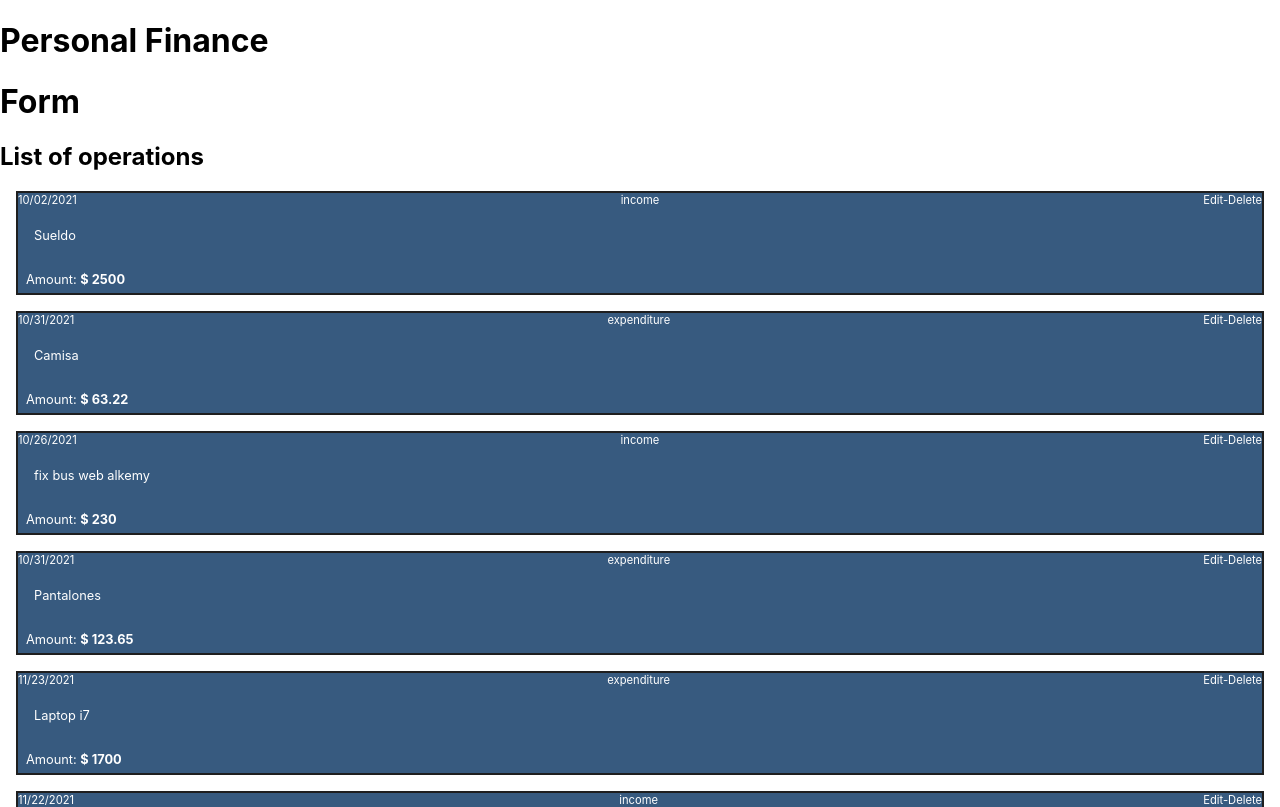
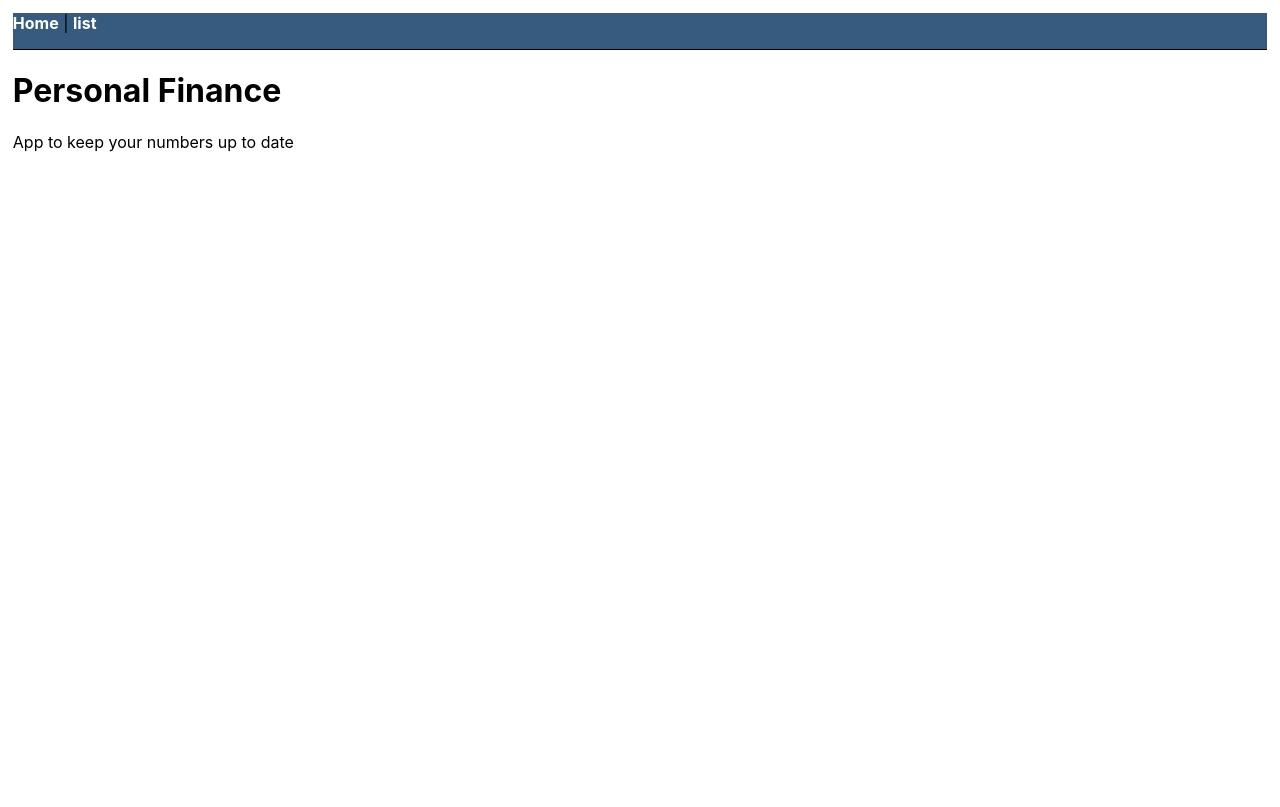
Before and after one commit to fom78/challenge-fullstack-alkemy, a React (Create React App) app: page / in a window 1280 px wide. Shown: the top 807 px of the page. Built offline with nearby package versions, Linux system fonts and the light colour scheme.

Commit message:
add first routes

```diff
--- a/package.json
+++ b/package.json
@@ -9,6 +9,7 @@
     "@testing-library/user-event": "^13.5.0",
     "react": "^17.0.2",
     "react-dom": "^17.0.2",
+    "react-router-dom": "^6.2.1",
     "react-scripts": "5.0.0",
     "styled-components": "^5.3.3",
     "web-vitals": "^2.1.3"
--- a/src/App.js
+++ b/src/App.js
@@ -1,14 +1,60 @@
+import { Outlet, Link } from "react-router-dom";
+// Components
 import Form from "components/Form";
 import List from "components/List";
+// Styles
+import styled from 'styled-components'
 
 function App() {
   return (
-    <>
-      <h1>Personal Finance</h1>
-      <Form />
-      <List />
-    </>
+    <Container>
+      <NavBar>
+        <Link to="/home">Home</Link> |{" "}
+        <Link to="/list">list</Link>
+      </NavBar>
+      <Main>
+        <h1>Personal Finance</h1>
+        <p>App to keep your numbers up to date</p>
+        <Outlet />
+      </Main>
+
+      <StyledFooter>Footer</StyledFooter>
+    </Container>
   );
 }
 
 export default App;
+
+export const Container = styled.div`
+  padding: .8rem;
+`
+export const Main = styled.main`
+/* height: calc(100vh - var(--footer-height) - 27px);
+border: 1px solid red; */
+
+`
+const NavBar = styled.nav`
+  border-bottom: solid 1px;
+  padding-bottom: 1rem;
+  background-color: var(--bg-primary);
+
+  & > a {
+    color: var(--text-primary);
+    font-weight: bold;
+  }
+`
+
+export const StyledFooter = styled.footer`
+position: fixed;
+bottom: 0;
+width: 100%;
+height: 38px;
+display: flex;
+display: none;
+justify-content: space-between;
+align-items: center;
+padding: 0 25px;
+background: rgba(1, 1, 1, 0.7);
+color: hsla(0, 0%, 100%, 0.9);
+font-size: 13px;
+`
--- a/src/index.css
+++ b/src/index.css
@@ -4,6 +4,7 @@
   --white: #fff;
   --gray-light: #f2f2f2;
   --dark: #1f1f1f;
+  --footer-height: 51px;
   --bg-primary: #375A7F;
   --text-primary: #fff;
   --text-secondary: #0f0f0f;
--- a/src/index.js
+++ b/src/index.js
@@ -1,11 +1,27 @@
 import React from 'react';
 import ReactDOM from 'react-dom';
+import {
+  BrowserRouter,
+  Routes,
+  Route
+} from "react-router-dom";
+import Error from 'components/Error';
+import Home from 'components/Home';
+import List from 'components/List';
 import './index.css';
 import App from './App';
 
 ReactDOM.render(
   <React.StrictMode>
-    <App />
+    <BrowserRouter>
+      <Routes>
+        <Route path="/" element={<App />} >
+          <Route path="home" element={<Home />} />
+          <Route path="list" element={<List />} />
+          <Route path="*" element={<Error />} />
+        </Route>
+      </Routes>
+    </BrowserRouter>
   </React.StrictMode>,
   document.getElementById('root')
 );
```
Also changed, not shown: 1 other file (tests, documents, lock files or other folders).
